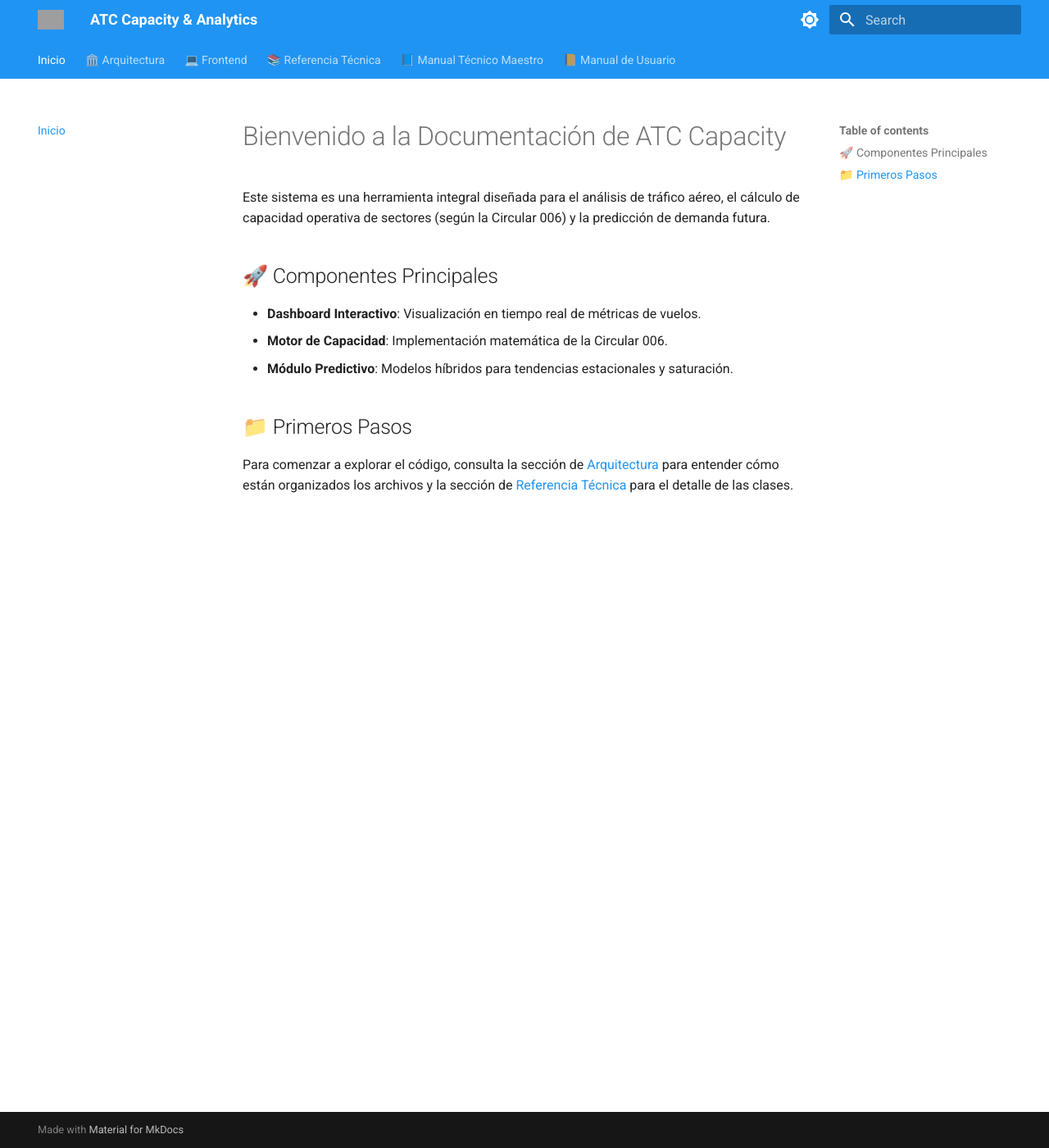
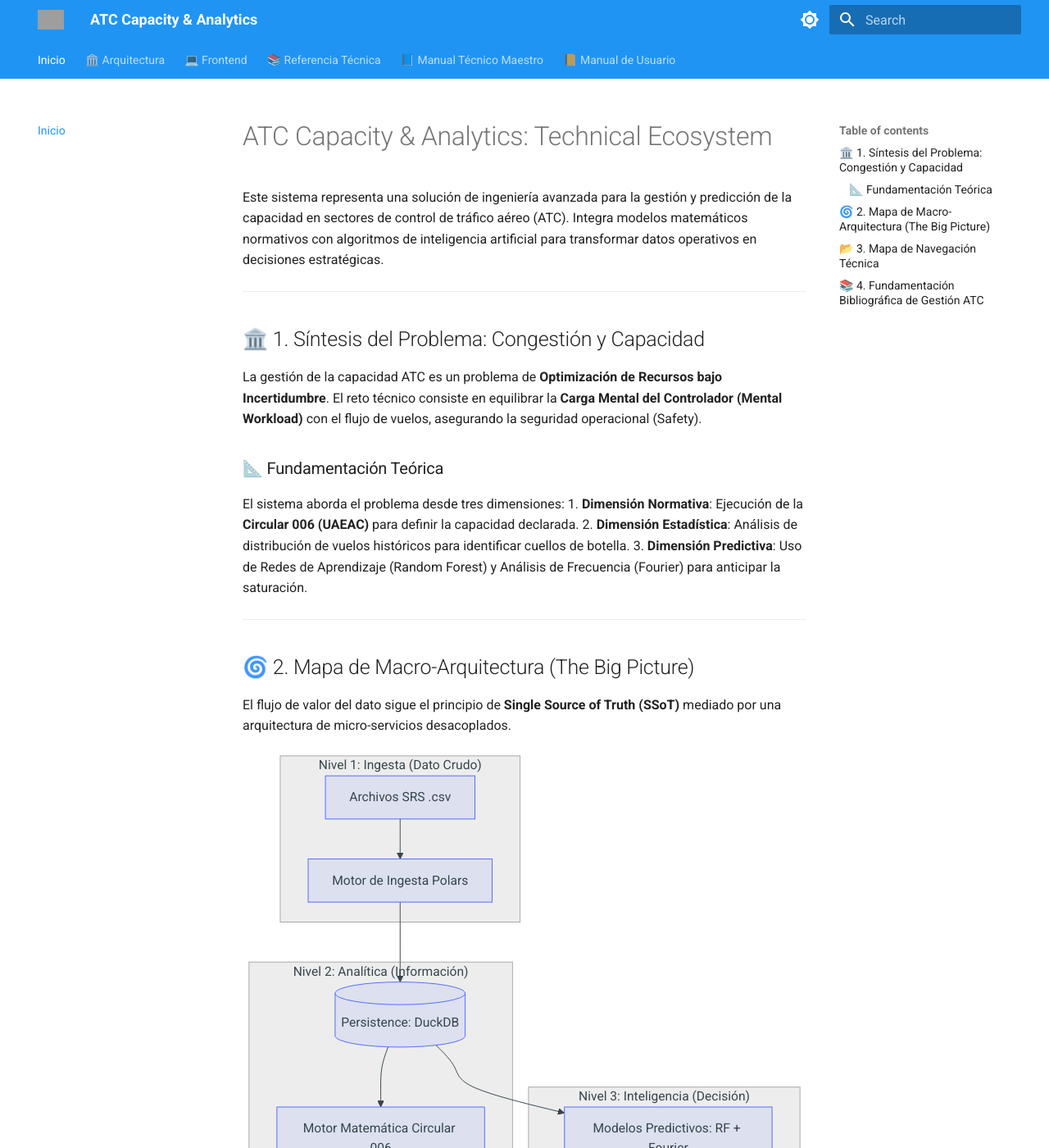
Before and after one commit to ivmafo/tsis_umb_data_science, an MkDocs documentation site: the page built from docs/index.md, in a window 1280 px wide and 1400 px high. Shown: the whole window at 82% size. Built offline with MkDocs 1.6.1 and Material for MkDocs 9.7.7, drawn with Linux system fonts in a browser that asks for light colours; some of the changed text lies outside the part shown; grey boxes are pictures that could not be loaded.

Commit message:
docs: finalize extreme detail documentation expansion for index and reference pages

````diff
--- a/docs/index.md
+++ b/docs/index.md
@@ -1,13 +1,67 @@
-# Bienvenido a la Documentación de ATC Capacity
+# ATC Capacity & Analytics: Technical Ecosystem
 
-Este sistema es una herramienta integral diseñada para el análisis de tráfico aéreo, el cálculo de capacidad operativa de sectores (según la Circular 006) y la predicción de demanda futura.
+Este sistema representa una solución de ingeniería avanzada para la gestión y predicción de la capacidad en sectores de control de tráfico aéreo (ATC). Integra modelos matemáticos normativos con algoritmos de inteligencia artificial para transformar datos operativos en decisiones estratégicas.
 
-## 🚀 Componentes Principales
+---
 
-- **Dashboard Interactivo**: Visualización en tiempo real de métricas de vuelos.
-- **Motor de Capacidad**: Implementación matemática de la Circular 006.
-- **Módulo Predictivo**: Modelos híbridos para tendencias estacionales y saturación.
+## 🏛️ 1. Síntesis del Problema: Congestión y Capacidad
 
-## 📁 Primeros Pasos
+La gestión de la capacidad ATC es un problema de **Optimización de Recursos bajo Incertidumbre**. El reto técnico consiste en equilibrar la **Carga Mental del Controlador (Mental Workload)** con el flujo de vuelos, asegurando la seguridad operacional (Safety).
 
-Para comenzar a explorar el código, consulta la sección de [Arquitectura](architecture.md) para entender cómo están organizados los archivos y la sección de [Referencia Técnica](reference.md) para el detalle de las clases.
+### 📐 Fundamentación Teórica
+El sistema aborda el problema desde tres dimensiones:
+1.  **Dimensión Normativa**: Ejecución de la **Circular 006 (UAEAC)** para definir la capacidad declarada.
+2.  **Dimensión Estadística**: Análisis de distribución de vuelos históricos para identificar cuellos de botella.
+3.  **Dimensión Predictiva**: Uso de Redes de Aprendizaje (Random Forest) y Análisis de Frecuencia (Fourier) para anticipar la saturación.
+
+---
+
+## 🌀 2. Mapa de Macro-Arquitectura (The Big Picture)
+
+El flujo de valor del dato sigue el principio de **Single Source of Truth (SSoT)** mediado por una arquitectura de micro-servicios desacoplados.
+
+```mermaid
+graph TD
+    subgraph "Nivel 1: Ingesta (Dato Crudo)"
+        SRS[Archivos SRS .csv] --> POLARS[Motor de Ingesta Polars]
+    end
+
+    subgraph "Nivel 2: Analítica (Información)"
+        POLARS --> DUCKDB[(Persistence: DuckDB)]
+        DUCKDB --> C006[Motor Matemática Circular 006]
+    end
+
+    subgraph "Nivel 3: Inteligencia (Decisión)"
+        DUCKDB --> ML[Modelos Predictivos: RF + Fourier]
+        C006 --> DASH[Dashboards de Visualización]
+        ML --> DASH
+    end
+
+    DASH -- Feedback --> USER((Controlador ATC))
+```
+
+---
+
+## 📂 3. Mapa de Navegación Técnica
+
+| Manual | Objetivo Técnico | Audiencia |
+| :--- | :--- | :--- |
+| [📂 Arquitectura](architecture.md) | Principios de diseño Hexagonal y Clean Architecture. | Arquitectos de Software |
+| [🧩 Dominio](domain.md) | Reglas de negocio puras, Entidades y Puertos. | Desarrolladores Senior |
+| [🏗️ Infraestructura](infrastructure.md) | Implementación de DuckDB, Polars y FastAPI. | DevOPS y Data Engineers |
+| [⚛️ Frontend](frontend.md) | React, ApexCharts y gestión de estado. | Frontend Developers |
+| [📘 Manual Técnico Maestro](tech_manual.md) | Derivaciones matemáticas y lógica de ML. | Data Scientists / Tesistas |
+
+---
+
+## 📚 4. Fundamentación Bibliográfica de Gestión ATC
+
+1.  **OACI (ICAO)**. *Doc 9689: Manual on Air Traffic Services (ATS) Capacity Management*. [Guía internacional para la gestión de capacidad].
+2.  **FAA (Federal Aviation Administration)**. *Air Traffic Organization: Capacity Planning*. [Estándares de EE.UU. para la optimización de flujo aéreo].
+3.  **UAEAC Colombia**. *Circular Informativa 006*. [Normativa local para el cálculo de capacidad de sectores].
+4.  **Eurocontrol**. *Performance Review Report (PRR)*. [Análisis de eficiencia y capacidad en el espacio aéreo europeo].
+
+---
+
+> [!IMPORTANT]
+> Esta documentación está diseñada para ser la **Fuente Definitiva de Verdad** técnica del proyecto, vinculando cada línea de código con su justificación académica y operativa.
````
Also changed, not shown: docs/reference.md (+73 -56 lines).
